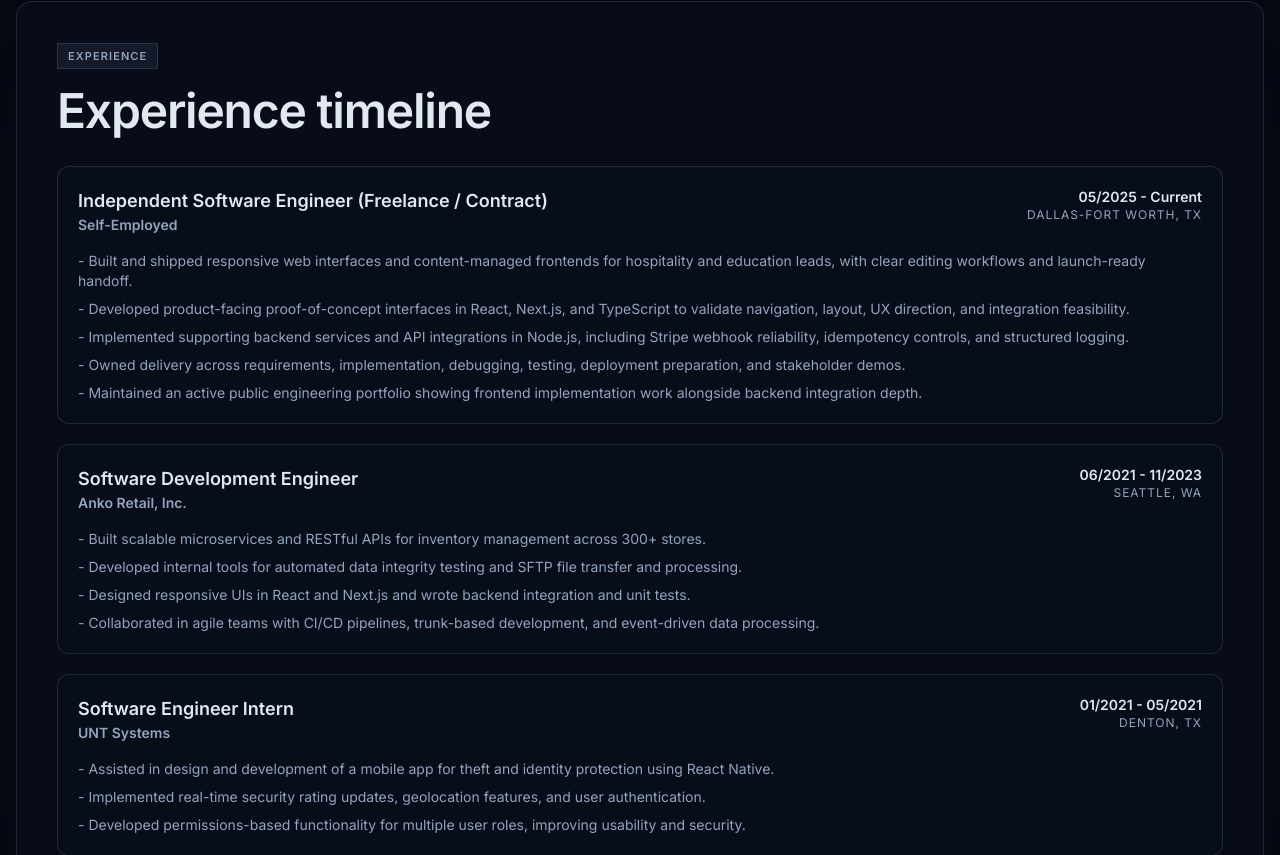
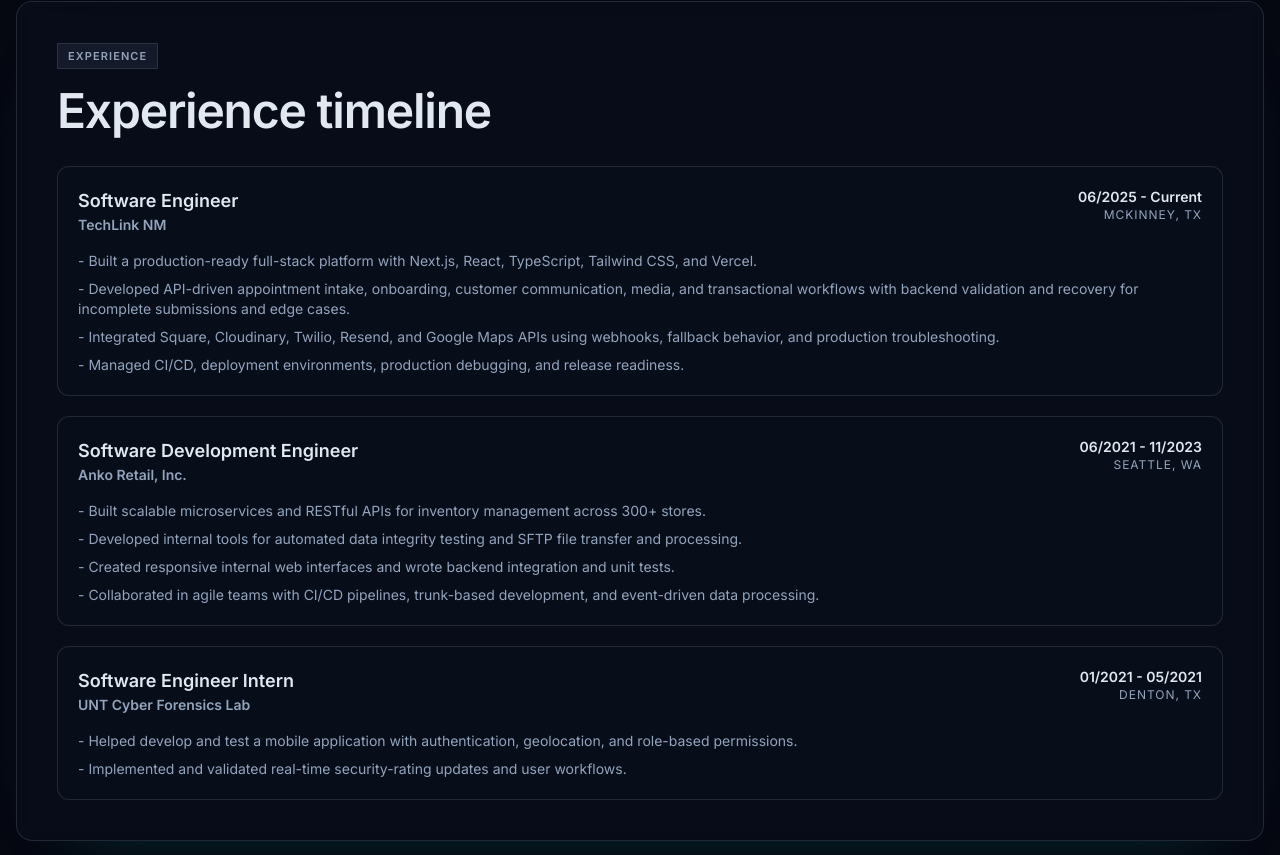
Before and after one commit to MSulSal/portfolio, a Next.js app: page /resume in a window 1280 px wide. Shown: the part 1405-2260 px from the top of the page. Built offline with nearby package versions, Linux system fonts and the light colour scheme; no server answers.

Commit message:
fix: align portfolio with verified experience

```diff
--- a/src/data/portfolioData.ts
+++ b/src/data/portfolioData.ts
@@ -78,7 +78,7 @@
       "MySQL",
       "PostgreSQL",
       "SQLite",
-      "C#/.NET (in progress)",
+      "C#/.NET",
     ],
   },
   {
@@ -89,23 +89,22 @@
   {
     id: "cloud-infra",
     title: "Cloud / Infrastructure",
-    skills: ["AWS", "Docker", "Kubernetes", "Vercel", "GitHub Pages"],
+    skills: ["AWS", "Docker", "Vercel", "GitHub Pages"],
   },
 ];
 
 export const employmentHistory: EmploymentEntry[] = [
   {
-    id: "independent-software-engineer",
-    title: "Independent Software Engineer (Freelance / Contract)",
-    company: "Self-Employed",
-    period: "05/2025 - Current",
-    location: "Dallas-Fort Worth, TX",
+    id: "techlink-nm-software-engineer",
+    title: "Software Engineer",
+    company: "TechLink NM",
+    period: "06/2025 - Current",
+    location: "McKinney, TX",
     highlights: [
-      "Built and shipped responsive web interfaces and content-managed frontends for hospitality and education leads, with clear editing workflows and launch-ready handoff.",
-      "Developed product-facing proof-of-concept interfaces in React, Next.js, and TypeScript to validate navigation, layout, UX direction, and integration feasibility.",
-      "Implemented supporting backend services and API integrations in Node.js, including Stripe webhook reliability, idempotency controls, and structured logging.",
-      "Owned delivery across requirements, implementation, debugging, testing, deployment preparation, and stakeholder demos.",
-      "Maintained an active public engineering portfolio showing frontend implementation work alongside backend integration depth.",
+      "Built a production-ready full-stack platform with Next.js, React, TypeScript, Tailwind CSS, and Vercel.",
+      "Developed API-driven appointment intake, onboarding, customer communication, media, and transactional workflows with backend validation and recovery for incomplete submissions and edge cases.",
+      "Integrated Square, Cloudinary, Twilio, Resend, and Google Maps APIs using webhooks, fallback behavior, and production troubleshooting.",
+      "Managed CI/CD, deployment environments, production debugging, and release readiness.",
     ],
   },
   {
@@ -117,20 +116,19 @@
     highlights: [
       "Built scalable microservices and RESTful APIs for inventory management across 300+ stores.",
       "Developed internal tools for automated data integrity testing and SFTP file transfer and processing.",
-      "Designed responsive UIs in React and Next.js and wrote backend integration and unit tests.",
+      "Created responsive internal web interfaces and wrote backend integration and unit tests.",
       "Collaborated in agile teams with CI/CD pipelines, trunk-based development, and event-driven data processing.",
     ],
   },
   {
     id: "software-engineer-intern",
     title: "Software Engineer Intern",
-    company: "UNT Systems",
+    company: "UNT Cyber Forensics Lab",
     period: "01/2021 - 05/2021",
     location: "Denton, TX",
     highlights: [
-      "Assisted in design and development of a mobile app for theft and identity protection using React Native.",
-      "Implemented real-time security rating updates, geolocation features, and user authentication.",
-      "Developed permissions-based functionality for multiple user roles, improving usability and security.",
+      "Helped develop and test a mobile application with authentication, geolocation, and role-based permissions.",
+      "Implemented and validated real-time security-rating updates and user workflows.",
     ],
   },
 ];
```
